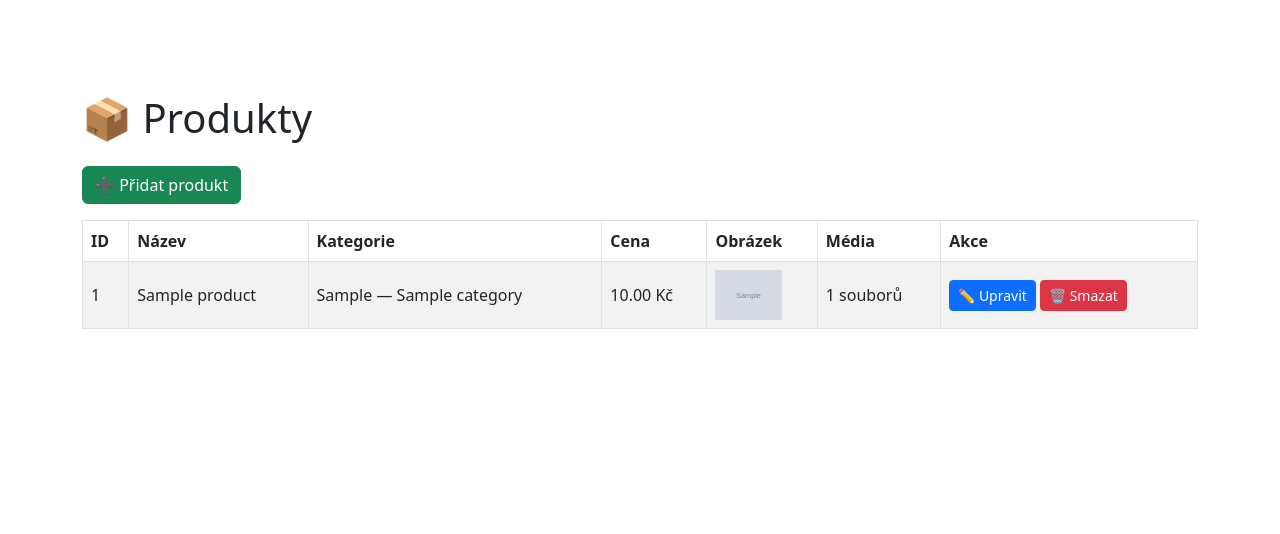
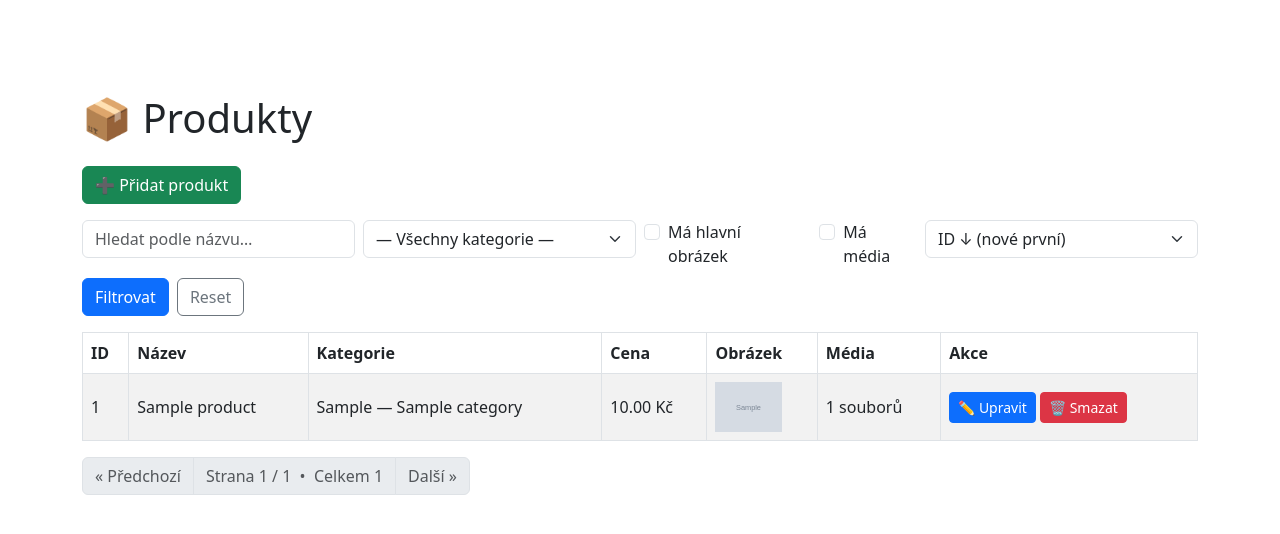
Before and after one commit to Lakyn80/naramkova-moda, a Flask app: page /admin/products in a window 1280 px wide. Shown: the part 62-596 px from the top of the page. Run offline with Flask 3, Linux system fonts and the light colour scheme; a user stored in the database is signed in; tables that the repository leaves empty hold one stand-in row (values such as "Sample post"); grey boxes marked "Sample" are stand-in pictures; parts of the project's set-up code (start-up, migrations or seed data) failed here and were passed over.

Commit message:
working in admin_filters_products

```diff
--- a/backend/admin/routes.py
+++ b/backend/admin/routes.py
@@ -38,13 +38,78 @@ def dashboard():
 @admin_bp.route("/products", endpoint="products")
 @login_required
 def products_list():
-    products = Product.query.all()
-    return render_template("admin/products/list.html", products=products)
+    # ---- FILTRY (GET parametry) ----
+    q = (request.args.get("q") or "").strip()
+    category_id = request.args.get("category_id", type=int)
+    has_image = request.args.get("has_image")
+    has_media = request.args.get("has_media")
+    sort = request.args.get("sort", "id_desc")  # default
 
-@admin_bp.route("/products/list", endpoint="list_products")
-@login_required
-def products_list_alias():
-    return redirect(url_for("admin.products"))
+    # ---- Základní dotaz ----
+    query = Product.query
+    if q:
+        query = query.filter(Product.name.ilike(f"%{q}%"))
+    if category_id:
+        query = query.filter(Product.category_id == category_id)
+    if has_image == "1":
+        query = query.filter(Product.image.isnot(None), Product.image != "")
+    if has_media == "1":
+        query = query.filter(Product.media.any())
+
+    # ---- ŘAZENÍ ----
+    if sort == "id_asc":
+        query = query.order_by(Product.id.asc())
+    elif sort == "name_asc":
+        query = query.order_by(Product.name.asc())
+    elif sort == "name_desc":
+        query = query.order_by(Product.name.desc())
+    elif sort == "price_asc":
+        query = query.order_by(Product.price_czk.asc())
+    elif sort == "price_desc":
+        query = query.order_by(Product.price_czk.desc())
+    else:
+        query = query.order_by(Product.id.desc())
+
+    # ---- Stránkování (bez závislosti na verzi Flask-SQLAlchemy) ----
+    page = request.args.get("page", 1, type=int)
+    per_page = 30
+    total = query.count()
+
+    # ošetření mimo rozsah
+    max_pages = (total + per_page - 1) // per_page if total else 1
+    if page < 1:
+        page = 1
+    if page > max_pages:
+        page = max_pages
+
+    products = (
+        query.offset((page - 1) * per_page)
+             .limit(per_page)
+             .all()
+    )
+
+    categories = Category.query.order_by(Category.name.asc()).all()
+
+    return render_template(
+        "admin/products/list.html",
+        products=products,
+        categories=categories,
+        # filtry pro předvyplnění
+        q=q,
+        selected_category_id=category_id,
+        selected_has_image=(has_image == "1"),
+        selected_has_media=(has_media == "1"),
+        selected_sort=sort,
+        # pagination info
+        page=page,
+        per_page=per_page,
+        total=total,
+        max_pages=max_pages,
+        has_prev=(page > 1),
+        has_next=(page < max_pages),
+    )
+
+
 
 
 # -----------------------------------------------------------------------------
--- a/backend/templates/admin/payments/index.html
+++ b/backend/templates/admin/payments/index.html
@@ -116,7 +116,7 @@
                 <td>
                   {% if o %}
                     {% if has_order_detail %}
-                      <a href="{{ url_for('admin.order_detail', order_id=o.id) }}">#{{ o.id }}</a>
+                      <a href="{{ url_for('admin.admin_payments_index') }}">#{{ o.id }}</a>
                     {% else %}
                       #{{ o.id }}
                     {% endif %}
--- a/backend/templates/admin/products/add.html
+++ b/backend/templates/admin/products/add.html
@@ -42,7 +42,7 @@
   </div>
 
   <div class="d-flex gap-2">
-    <a href="{{ url_for('admin.list_products') }}" class="btn btn-outline-secondary">Zpět</a>
+    <a href="{{ url_for('admin.products') }}" class="btn btn-outline-secondary">Zpět</a>
     <button type="submit" class="btn btn-primary">Uložit</button>
   </div>
 </form>
--- a/backend/templates/admin/products/list.html
+++ b/backend/templates/admin/products/list.html
@@ -5,6 +5,53 @@
 <h1 class="mb-4">📦 Produkty</h1>
 
 <a href="{{ url_for('admin.add_product') }}" class="btn btn-success mb-3">➕ Přidat produkt</a>
+
+<!-- FILTR (GET) -->
+<form method="get" class="row g-2 mb-3">
+  <div class="col-sm-4 col-md-3">
+    <input type="text"
+           name="q"
+           value="{{ q or '' }}"
+           class="form-control"
+           placeholder="Hledat podle názvu…">
+  </div>
+  <div class="col-sm-4 col-md-3">
+    <select name="category_id" class="form-select">
+      <option value="">— Všechny kategorie —</option>
+      {% for c in categories %}
+        <option value="{{ c.id }}" {% if selected_category_id==c.id %}selected{% endif %}>
+          {{ c.group or "—" }} — {{ c.name }}
+        </option>
+      {% endfor %}
+    </select>
+  </div>
+  <div class="col-sm-4 col-md-3 d-flex align-items-center gap-3">
+    <div class="form-check">
+      <input class="form-check-input" type="checkbox" id="has_image" name="has_image" value="1"
+             {% if selected_has_image %}checked{% endif %}>
+      <label class="form-check-label" for="has_image">Má hlavní obrázek</label>
+    </div>
+    <div class="form-check">
+      <input class="form-check-input" type="checkbox" id="has_media" name="has_media" value="1"
+             {% if selected_has_media %}checked{% endif %}>
+      <label class="form-check-label" for="has_media">Má média</label>
+    </div>
+  </div>
+  <div class="col-sm-4 col-md-3">
+    <select name="sort" class="form-select">
+      <option value="id_desc" {% if selected_sort=="id_desc" %}selected{% endif %}>ID ↓ (nové první)</option>
+      <option value="id_asc"  {% if selected_sort=="id_asc" %}selected{% endif %}>ID ↑ (staré první)</option>
+      <option value="name_asc" {% if selected_sort=="name_asc" %}selected{% endif %}>Název A–Z</option>
+      <option value="name_desc" {% if selected_sort=="name_desc" %}selected{% endif %}>Název Z–A</option>
+      <option value="price_asc" {% if selected_sort=="price_asc" %}selected{% endif %}>Cena ↑</option>
+      <option value="price_desc" {% if selected_sort=="price_desc" %}selected{% endif %}>Cena ↓</option>
+    </select>
+  </div>
+  <div class="col-sm-12 d-flex gap-2">
+    <button type="submit" class="btn btn-primary">Filtrovat</button>
+    <a href="{{ url_for('admin.products') }}" class="btn btn-outline-secondary">Reset</a>
+  </div>
+</form>
 
 <table class="table table-bordered table-striped align-middle">
   <thead>
@@ -60,4 +107,34 @@
     {% endfor %}
   </tbody>
 </table>
+
+<!-- PAGINACE -->
+<nav aria-label="Stránkování">
+  <ul class="pagination">
+    <li class="page-item {% if not has_prev %}disabled{% endif %}">
+      <a class="page-link"
+         href="{% if has_prev %}{{ url_for('admin.products',
+             q=q, category_id=selected_category_id,
+             has_image=(1 if selected_has_image else None),
+             has_media=(1 if selected_has_media else None),
+             sort=selected_sort, page=page-1) }}{% else %}#{% endif %}"
+         tabindex="-1">« Předchozí</a>
+    </li>
+
+    <li class="page-item disabled">
+      <span class="page-link">
+        Strana {{ page }} / {{ max_pages }} &nbsp;•&nbsp; Celkem {{ total }}
+      </span>
+    </li>
+
+    <li class="page-item {% if not has_next %}disabled{% endif %}">
+      <a class="page-link"
+         href="{% if has_next %}{{ url_for('admin.products',
+             q=q, category_id=selected_category_id,
+             has_image=(1 if selected_has_image else None),
+             has_media=(1 if selected_has_media else None),
+             sort=selected_sort, page=page+1) }}{% else %}#{% endif %}">Další »</a>
+    </li>
+  </ul>
+</nav>
 {% endblock %}
--- a/backend/templates/shared/layout.html
+++ b/backend/templates/shared/layout.html
@@ -73,7 +73,7 @@
             </button>
             <div class="collapse navbar-collapse" id="navbarNav">
                 <ul class="navbar-nav ms-auto">
-                    <li class="nav-item"><a class="nav-link" href="{{ url_for('admin.list_products') }}">📦 Produkty</a></li>
+                    <li class="nav-item"><a class="nav-link" href="{{ url_for('admin.products') }}">📦 Produkty</a></li>
                     <li class="nav-item"><a class="nav-link" href="{{ url_for('admin.list_categories') }}">📂 Kategorie</a></li>
                     <li class="nav-item"><a class="nav-link" href="{{ url_for('admin.sold_products') }}">📊 Prodané</a></li>
                     <li class="nav-item"><a class="nav-link" href="{{ url_for('admin.admin_payments_index') }}">💳 Platby</a></li>
```
